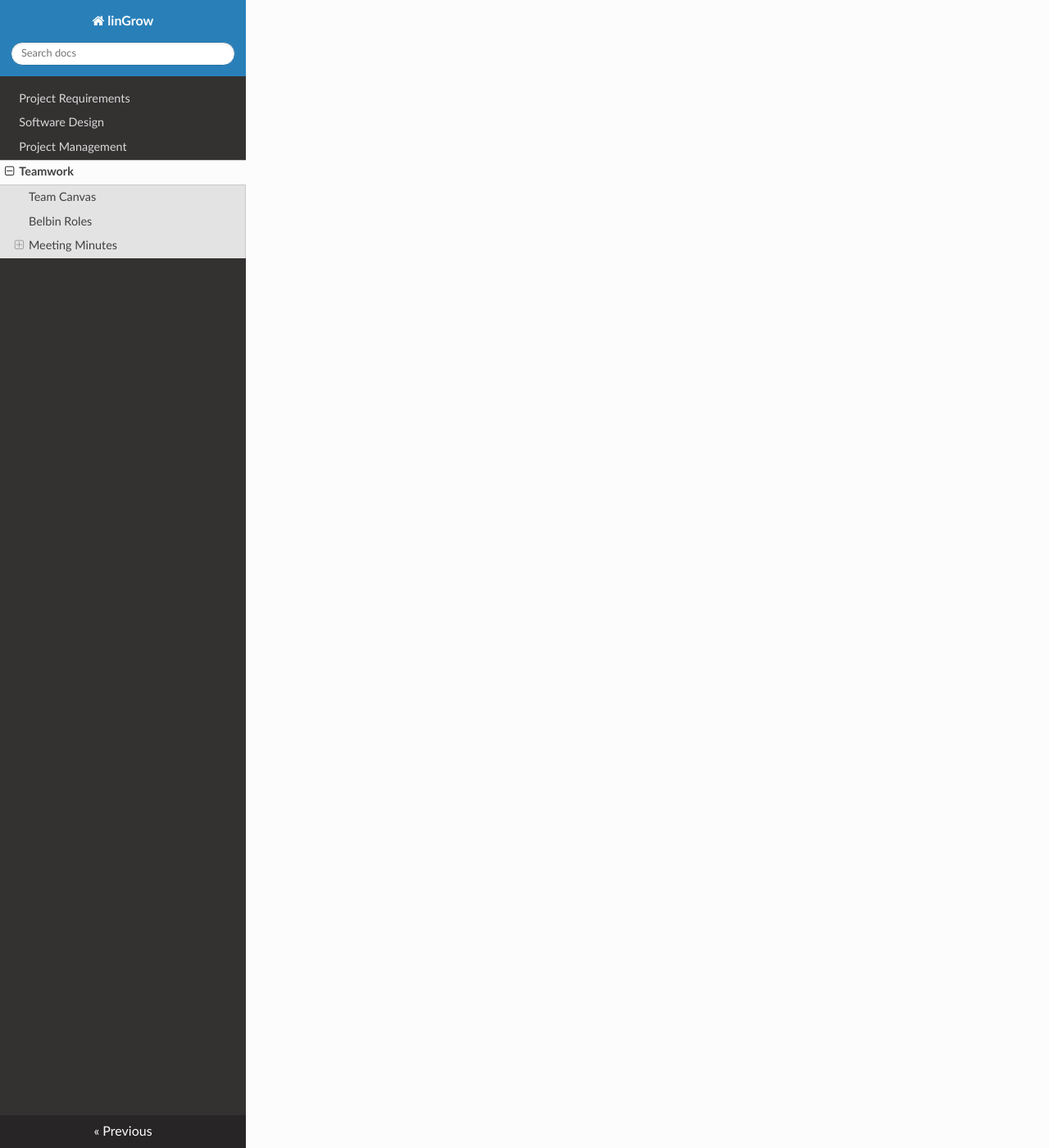
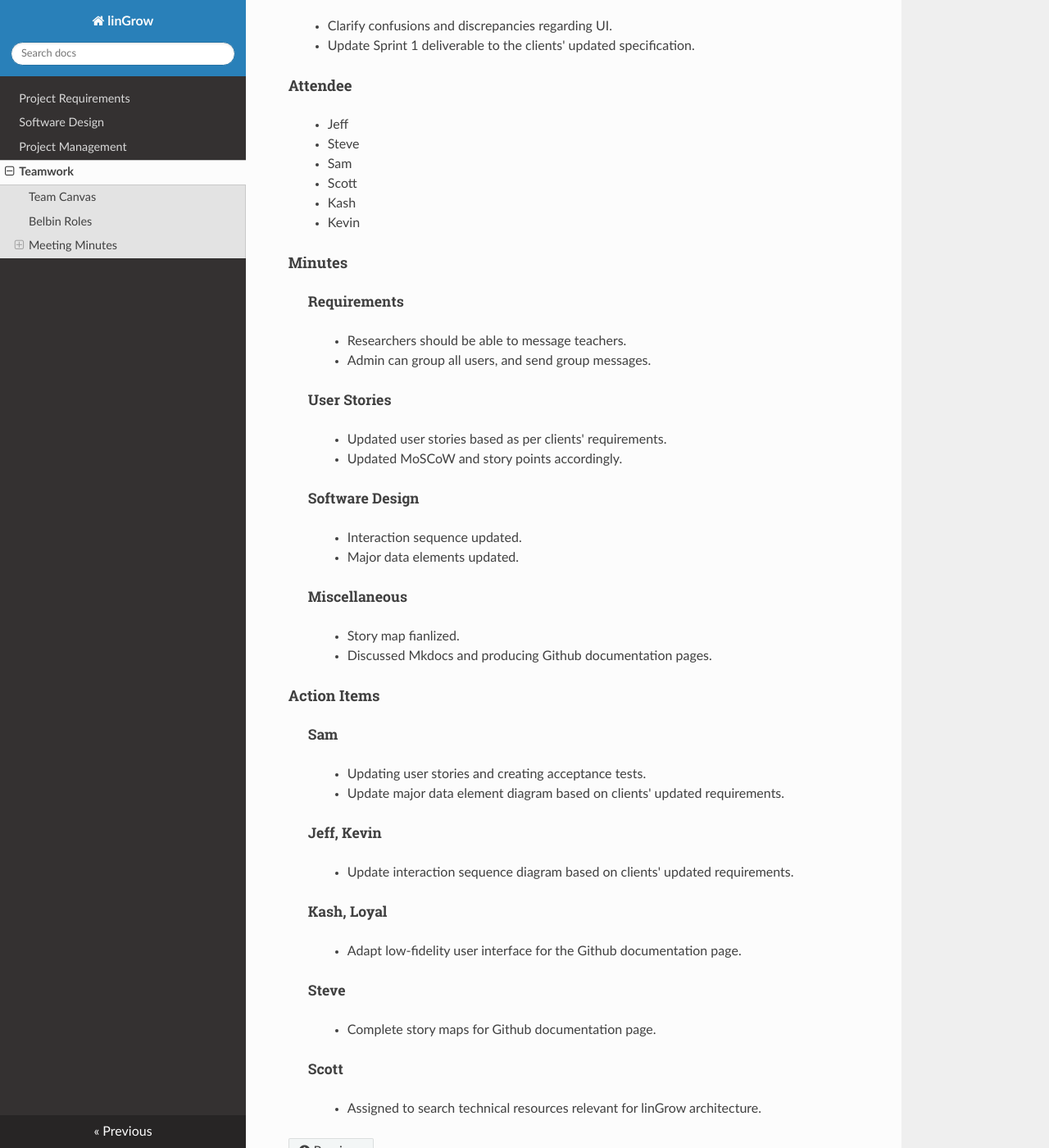
Before and after one commit to UAlbertaSu/linGrow, an MkDocs documentation site: the page built from docs/teamwork.md, in a window 1280 px wide and 1400 px high, scrolled down 8244 px. Shown: the whole window at 82% size. Built offline with MkDocs 1.6.1, drawn with Linux system fonts in a browser that asks for light colours; nearby versions of some CDN libraries; some of the changed text lies outside the part shown.

Commit message:
Updated meeting minutes

```diff
--- a/docs/teamwork.md
+++ b/docs/teamwork.md
@@ -49,33 +49,297 @@
 
 #### Minutes
 
-**Resources**
+> ##### Resources
 
-> * Links for prototype made available to linGrow team.
-> * Dyslexia-friendly font example provided to linGrow team.
-> * Activities to be used for linGrow app provided by client.
-> * Clients wants us to find the suitable option for translation tool.
+>> * Links for prototype made available to linGrow team.
+>> * Dyslexia-friendly font example provided to linGrow team.
+>> * Activities to be used for linGrow app provided by client.
+>> * Clients wants us to find the suitable option for translation tool.
 
-**Requirements**
+> ##### Requirements
 
-> * For video messaging, try to compromise between app performance and video quality.
-> * Pictograms mark important messages, since messanger (teachers, researchers) can't always rely on text-based communication.
-> * Text-to-speech is "next step" functionality.
-> * Researchers and teachers have messaging access to parents in their class.
-> * Parent can only receive messages.
-> * Admin can manage schools.
-> * Teachers can create groups of parents based on the classroom they belong to.
-> * Web app must be compatible with multiple languages, regardless of their writing directions.
+>> * For video messaging, try to compromise between app performance and video quality.
+>> * Pictograms mark important messages, since messanger (teachers, researchers) can't always rely on text-based communication.
+>> * Text-to-speech is "next step" functionality.
+>> * Researchers and teachers have messaging access to parents in their class.
+>> * Parent can only receive messages.
+>> * Admin can manage schools.
+>> * Teachers can create groups of parents based on the classroom they belong to.
+>> * Web app must be compatible with multiple languages, regardless of their writing directions.
 
-**Miscellaneous**
+> ##### Miscellaneous
 
-> * linGrow should be free to Parents, but fee could be charged to organizations?
-> * Parent grouping could be done through invite email or SMS.
+>> * linGrow should be free to Parents, but fee could be charged to organizations?
+>> * Parent grouping could be done through invite email or SMS.
 
 #### Action Items
 
-##### All Teams
+> ##### All Teams
 
-> * Scan options for translation tools suitable for linGrow.
-> * Will need to analyze costs for each option.
-> * Need to form user stories.
+>> * Scan options for translation tools suitable for linGrow.
+>> * Will need to analyze costs for each option.
+>> * Need to form user stories.
+
+---
+
+### September 16, 2022
+
+> * 3:30 PM - 4:50 PM
+> * Google Meet
+
+#### Agenda
+
+> * Discuss strategies for making Sprint 1 deliverable.
+> * Form user stories.
+
+#### Atendee
+
+> * Kevin
+> * Jeff
+> * Kash
+> * Loyal
+> * Steve
+> * Sam
+> * Scott
+
+#### Minutes
+
+> ##### User Stories
+
+>> * Formed 21 user stories total.
+
+> ##### Sprint 1
+
+>> * Discussed dividing workload for Sprint 1 contents.
+
+#### Action Items
+
+> ##### All Teams
+
+>> * Individual works over weekend for Sprint 1 items, if desired.
+
+---
+
+### September 19, 2022
+
+> * 9:00 AM - 11:00 AM
+> * CSC B-10
+
+#### Agenda
+
+> * Preparation for Sprint 1.
+
+#### Atendee
+
+> * Kevin
+> * Steve
+> * Scott
+> * Loyal
+> * Kash
+
+#### Minutes
+
+> ##### Sprint 1
+
+>> * Detailed discussion regarding expected contents for Sprint 1 documentation.
+>> * Formed Belbin team role matrix.
+>> * Created template for Team Canvas.
+
+#### Action Items
+
+> ##### All Teams
+
+>> * Need to assign story points, and confirm MoSCoW placement of each user stories.
+>> * Need to complete Belbin role matrix and Team Canvas.
+
+> ##### Loyal, Kash
+
+>> * Assigned to work on low-fidelity wireframe UI.
+
+> ##### Steve
+
+>> * Assigned to work on story map.
+
+---
+
+### September 20, 2022
+
+> * 5:00 PM - 7:20 PM
+> * Google Meet
+
+#### Agenda
+
+> * Delegate tasks for Sprint 1 deliverable.
+> * Complete teamwork activities.
+
+#### Attendee
+
+> * Kevin
+> * Jeff
+> * Kash
+> * Loyal
+> * Steve
+> * Sam
+> * Scott
+
+#### Minutes
+
+> ##### User Stories
+
+>> * Assigned story points to each user story.
+>> * Assigned MoSCoW category to each user story.
+
+> ##### Teamwork
+
+>> * Completed Belbin matrix and Team Canvas.
+
+> ##### Software Design
+
+>> * Delegated tasks for completing software design diagrams.
+>> * Completed wireframe from Loyal and Kash presented to the team.
+
+#### Action Items
+
+> ##### Scott, Sam
+
+>> * Assigned to work on major data elements diagram.
+
+> ##### Jeff, Kevin
+
+>> * Assigned to work on interaction sequence diagram.
+
+> ##### Loyal, Kash
+
+>> * Assigned to work on high-level architecture.
+
+> ##### Steve
+
+>> * Continue working on story map.
+
+---
+
+### September 21, 2022
+
+> * 4:30 - 4:42
+> * Google Meet
+
+> * 4:
+
+#### Agenda
+
+> * Review work-in-progress deliverables for Sprint 1 with TA.
+> * Confirm remaining tasks with TA.
+> * Complete miscellaneous tasks for Sprint 1.
+> * Schedule second client meeting.
+
+#### Attendee
+
+> * Mohayemin (TA)
+> * Loyal
+> * Kash
+> * Steve
+> * Kevin
+> * Scott
+> * Sam
+
+#### Minutes
+
+> ##### Sprint 1 Review
+
+>> * Reviewed current progress of the team with TA.
+
+> ##### Software Design
+
+>> * High-level architecture diagram completed.
+
+> ##### Project Requirements
+
+>> * Assigned workload for similar products and open source products.
+
+#### Action Items
+
+> ##### Steve
+
+>> * Assigned to work on open source products for project requirements.
+
+> ##### Kevin
+
+>> * Assigned to work on similar products for project requirements.
+
+> ##### Scott
+
+>> * Assigned to create and deploy Github documentation page.
+
+> ##### Jeff
+
+>> * Assigned to work on executive summary.
+
+> ##### Sam
+
+>> * Assigned to email clients for possible date for second client meeting.
+
+---
+
+### September 23, 2022
+
+> * 5:00 - 6:07 PM
+> * Google Meet
+
+#### Agenda
+
+> * Clarify confusions and discrepancies regarding UI.
+> * Update Sprint 1 deliverable to the clients' updated specification.
+
+#### Attendee
+
+> * Jeff
+> * Steve
+> * Sam
+> * Scott
+> * Kash
+> * Kevin
+
+#### Minutes
+
+> ##### Requirements
+
+>> * Researchers should be able to message teachers.
+>> * Admin can group all users, and send group messages.
+
+> ##### User Stories
+
+>> * Updated user stories based as per clients' requirements.
+>> * Updated MoSCoW and story points accordingly.
+
+> ##### Software Design
+
+>> * Interaction sequence updated.
+>> * Major data elements updated.
+
+> ##### Miscellaneous
+
+>> * Story map fianlized.
+>> * Discussed Mkdocs and producing Github documentation pages.
+
+#### Action Items
+
+> ##### Sam
+
+>> * Updating user stories and creating acceptance tests.
+>> * Update major data element diagram based on clients' updated requirements.
+
+> ##### Jeff, Kevin
+
+>> * Update interaction sequence diagram based on clients' updated requirements.
+
+> ##### Kash, Loyal
+
+>> * Adapt low-fidelity user interface for the Github documentation page.
+
+> ##### Steve
+
+>> * Complete story maps for Github documentation page.
+
+> ##### Scott
+
+>> * Assigned to search technical resources relevant for linGrow architecture.
```
Also changed, not shown: site/index.html, site/search/search_index.json, site/teamwork/index.html, 1 other file.
